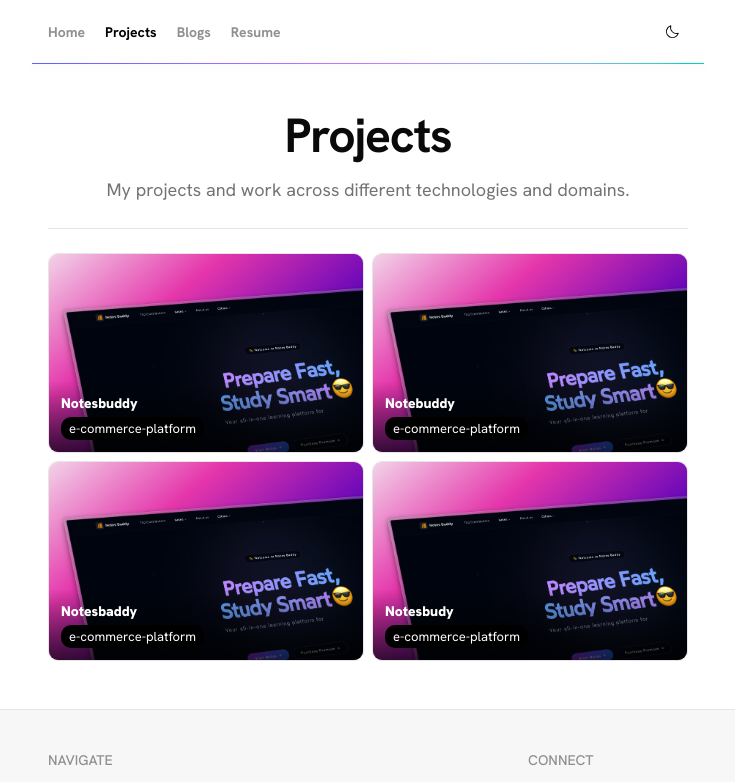
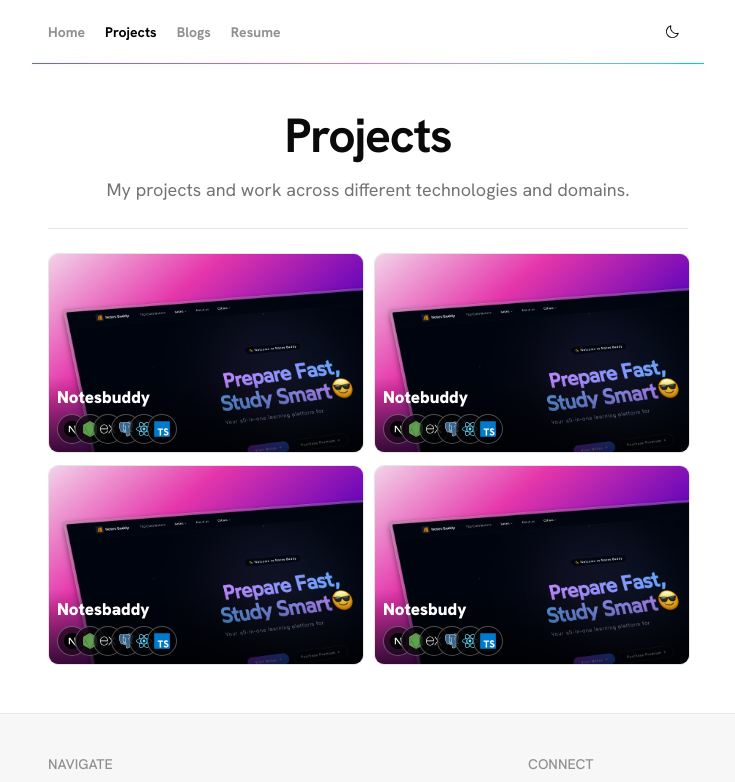
Before and after one commit to Ruchit-kumar44/My-Portfolio, a Next.js app: page /projects in a window 1280 px wide. Shown: the top 782 px of the page, without its empty margins (272-1007 px from the left). Built offline with nearby package versions, Linux system fonts and the light colour scheme; no server answers.

Commit message:
add techBadge

```diff
--- a/src/app/template.tsx
+++ /dev/null
@@ -1,17 +0,0 @@
-"use client"
-
-import { MotionConfig, motion } from "motion/react"
-
-export default function Template({ children }: { children: React.ReactNode }) {
-  return (
-    <MotionConfig reducedMotion="user">
-      <motion.div
-        initial={{ opacity: 0, y: 20 }}
-        animate={{ opacity: 1, y: 0 }}
-        transition={{ duration: 0.5, ease: "easeOut" }}
-      >
-        {children}
-      </motion.div>
-    </MotionConfig>
-  )
-}
--- a/src/components/common/SkillBox.tsx
+++ b/src/components/common/SkillBox.tsx
@@ -3,20 +3,19 @@ import Link from "next/link"
 
 interface skillProps{
     name: string;
-    href: string;
+    href?: string;
     children: React.ReactNode;
 }
-export default function SkillBox({name, href, children}:skillProps){
+export default function SkillBox({name,  children}:skillProps){
 
     return(
-       <Link href={href}
-       target="blank"
+       <div
        className="skill-inner-shadow inline-flex items-center self-end rounded-md border  border-black/20 bg-black/5 px-1  text-small text-black dark:border-white/30 dark:bg-white/15 dark:text-white"
        >
         <div className="size-3 shrink-0">
            {children}
         </div>
         <p className="ml-1.5 text-[12px] font-bold">{name}</p>
-       </Link>
+       </div>
     )
 }
--- /dev/null
+++ b/src/components/common/TechBadge.tsx
@@ -0,0 +1,17 @@
+import React from "react"
+
+interface TechBadgeProps {
+  name: string
+  children: React.ReactNode
+}
+
+export default function TechBadge({ name, children }: TechBadgeProps) {
+  return (
+    <div className="group/skill relative inline-flex items-center rounded-full border border-white/30 bg-black/50 p-1.5 text-white backdrop-blur-sm transition-colors hover:z-10 hover:bg-black/80">
+      <div className="size-4 shrink-0">{children}</div>
+      <p className="max-w-0 overflow-hidden text-xs font-bold whitespace-nowrap opacity-0 transition-all duration-400 group-hover/skill:ml-1.5 group-hover/skill:max-w-32 group-hover/skill:opacity-100">
+        {name}
+      </p>
+    </div>
+  )
+}
--- a/src/components/landing/Skills.tsx
+++ /dev/null
@@ -1,37 +0,0 @@
-import {Skills } from "@/config/Skills";
-import SectionHeading from "../common/SectioHeading";
-import SkillBox from "../common/SkillBox";
-import Bun from "../technologies/Bun";
-
-export default function SkillsSection() {
-    const {frontend, backend} = Skills
-  return (
-    <div className="pt-10">
-      <SectionHeading heading="My Stack" className="mb-2" />
-      <div className="flex justify-between">
-        <h2 className="text-[20px] font-black">FRONTEND</h2>
-        <div className=" w-85 flex flex-wrap gap-x-2 gap-y-1">
-          {frontend.map((skill) => (
-            <span className="">
-                <SkillBox key={skill.name} name={skill.name} href={skill.href}>
-                 <Bun />
-                </SkillBox>
-            </span>
-          ))}
-        </div>
-      </div>
-      <div className="pt-5 flex justify-between">
-        <h2 className="text-[20px] font-black">BACKEND</h2>
-        <div className=" w-85 flex flex-wrap gap-x-2 gap-y-1">
-          {backend.map((skill) => (
-            <span className="">
-                <SkillBox key={skill.name} name={skill.name} href={skill.href}>
-                 <Bun />
-                </SkillBox>
-            </span>
-          ))}
-        </div>
-      </div>
-    </div>
-  );
-}
--- a/src/components/projects/ProjectCard2.tsx
+++ b/src/components/projects/ProjectCard2.tsx
@@ -1,18 +1,19 @@
-import Image from "next/image"
-import Link from "next/link"
-import { Project } from "@/types/Project"
+import Image from "next/image";
+import Link from "next/link";
+import { Project } from "@/types/Project";
+import TechBadge from "../common/TechBadge";
 
 interface ProjectCardProps {
-  project: Project
+  project: Project;
 }
 
 export default function ProjectCard2({ project }: ProjectCardProps) {
-  const { image, title, projectDetailsPageSlug } = project
+  const { image, title, projectDetailsPageSlug, technologies } = project;
 
   return (
     <Link
       href={projectDetailsPageSlug}
-      className="relative block w-79 h-50  overflow-hidden rounded-lg border"
+      className="relative block w-79 h-50 overflow-hidden rounded-lg border"
     >
       <Image
         src={image || "/project/notesbuddy.png"}
@@ -22,12 +23,18 @@ export default function ProjectCard2({ project }: ProjectCardProps) {
         className="object-cover"
       />
 
-      <div className="absolute inset-x-0 bottom-0 bg-linear-to-t from-black/70 to-transparent p-3">
-        <h4 className="text-sm font-black text-white">{title}</h4>
-        <span className="mt-1 inline-block rounded-lg bg-black px-2 py-0.5 text-[13px] text-white dark:bg-white dark:text-black">
-          e-commerce-platform
-        </span>
-      </div>
+      <div className="absolute  inset-x-0 bottom-0 bg-linear-to-t from-black/70 to-transparent space-y-1 p-2">
+          <h3 className="text-[17px] font-black text-white">{title}</h3>
+          <div className="flex shrink-0 items center -space-x-3">
+            {technologies.map((technology) => (
+              <TechBadge
+                key={technology.name}
+                name={technology.name}
+                children={technology.icon}
+              />
+            ))}
+          </div>
+        </div>
     </Link>
-  )
+  );
 }
--- a/src/components/projects/ProjectList.tsx
+++ b/src/components/projects/ProjectList.tsx
@@ -17,7 +17,7 @@ export default function ProjectList({projects, className}: ProjectListprops){
    }
 
    return(
-    <div className={`grid grid-cols-1 sm:grid-cols-2 gap-2 justify-center ${className}`}>
+    <div className={`grid grid-cols-1 sm:grid-cols-2 gap-4 md:gap-3  ${className}`}>
        {
         projects.map((project: Project)=>(
             <ProjectCard2 key={project.title} project={project}></ProjectCard2>
```
